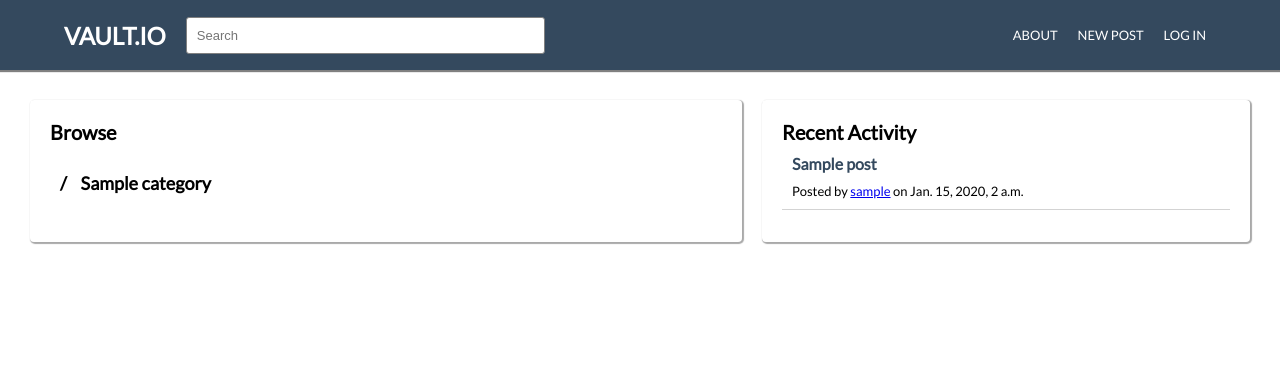
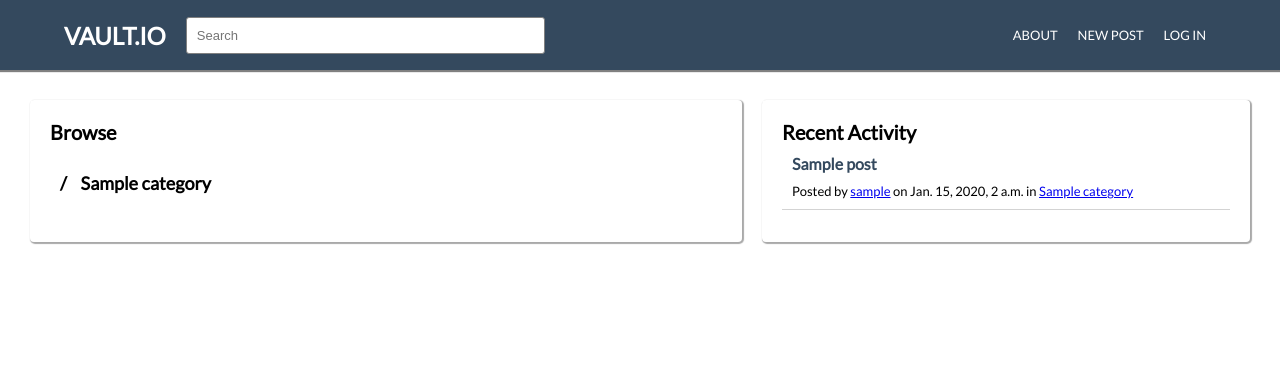
Before and after one commit to michaelhelvey/vault.io, a Django app: page / in a window 1280 px wide. Shown: the top 376 px of the page. Run offline with Django 3.2, Linux system fonts and the light colour scheme; tables that the repository leaves empty hold one stand-in row (values such as "Sample post"); some libraries are stand-ins or nearby versions.

Commit message:
feat: show category on home page

```diff
--- a/web/templates/home.html
+++ b/web/templates/home.html
@@ -15,7 +15,7 @@
         <div class="post-card">
           <div class="post-title"><a href="{{post.get_absolute_url}}">{{post.title}}</a></div>
           <div class="post-description">{{post.content|truncatechars:160|remove_newlines|safe}}</div>
-          <div class="post-user">Posted by <span><a href="/users/{{post.user.id}}/">{{post.user.username}}</a></span> on {{post.createdAt}}</div>
+          <div class="post-user">Posted by <span><a href="/users/{{post.user.id}}/">{{post.user.username}}</a></span> on {{post.createdAt}} in <a href="{{post.category.get_absolute_url}}">{{post.category}}</a></div>
         </div>
       {% endfor %}
   </div>
```
